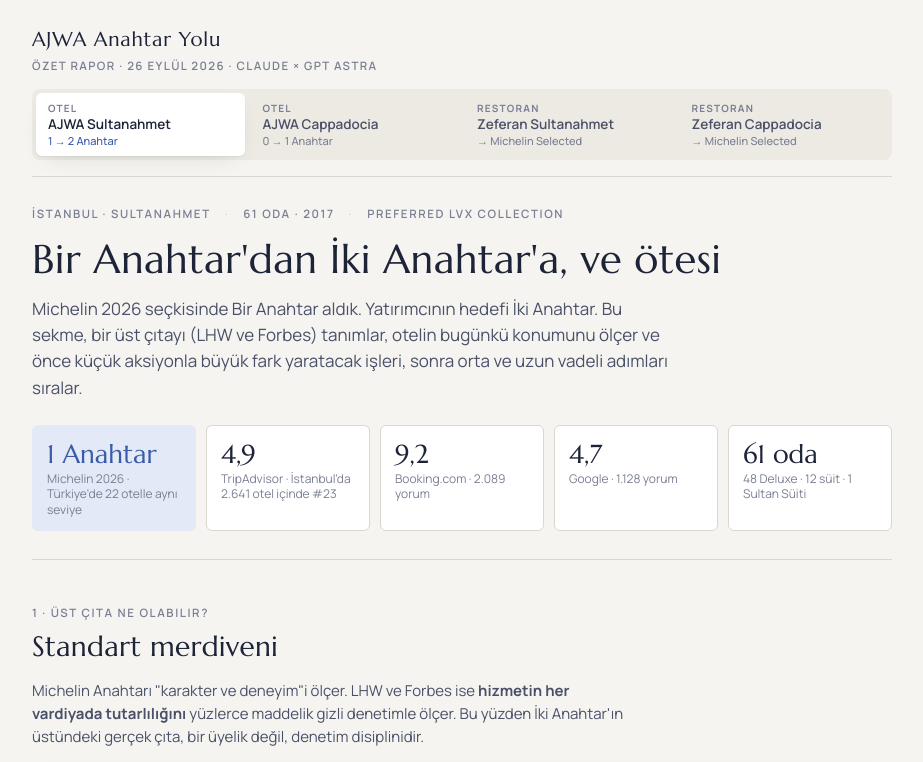
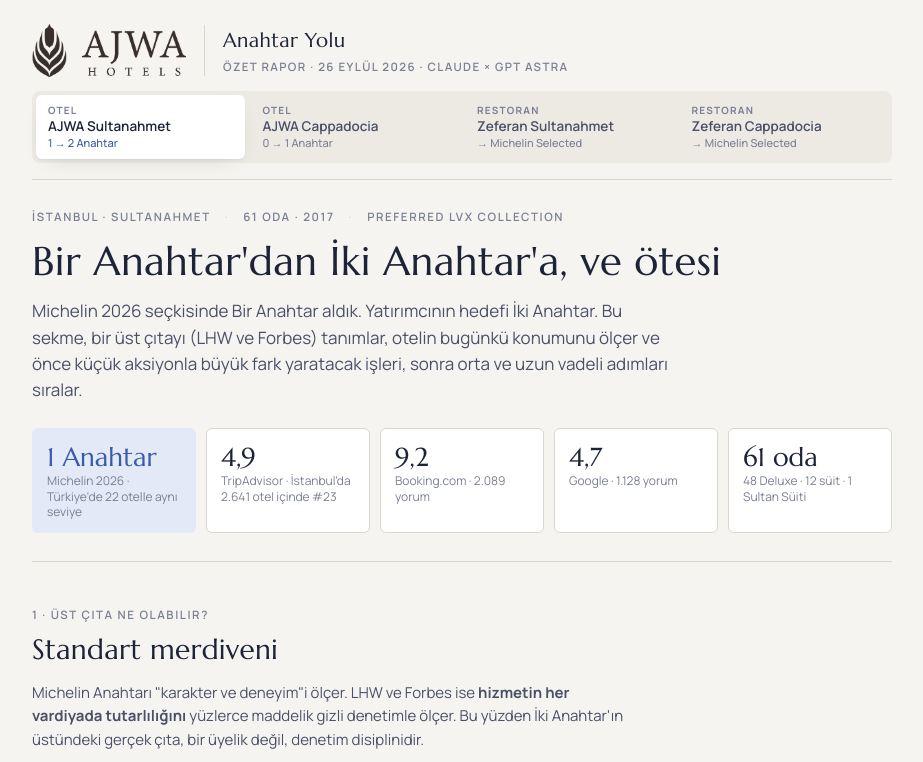
Before and after one commit to samikurtkoylu/ajwa-anahtar-yolu, a plain HTML site: page ajwa-anahtar-yolu.html in a window 1280 px wide. Shown: the top 762 px of the page, without its empty margins (178-1101 px from the left). Drawn offline with Linux system fonts and the light colour scheme.

Commit message:
Use supplied AJWA Hotels logo in report headers

```diff
--- a/ajwa-anahtar-yolu.html
+++ b/ajwa-anahtar-yolu.html
@@ -1,3 +1,4 @@
+<meta charset="utf-8"><meta name="viewport" content="width=device-width, initial-scale=1">
 <title>AJWA Anahtar Yolu</title>
 <link rel="stylesheet" href="https://fonts.googleapis.com/css2?family=Marcellus&family=Manrope:wght@400;500;600;700&display=swap">
 <style>
@@ -157,12 +158,13 @@
 footer a:hover{border-color:var(--ink2)}
 a:focus-visible{outline:2px solid var(--lapis);outline-offset:2px}
 @media (prefers-reduced-motion:no-preference){.act,.kpi,.step{transition:transform .18s ease}.act:hover{transform:translateY(-1px)}}
+.brand-mark{display:block;position:relative;width:154px;aspect-ratio:896/310;flex:none;overflow:hidden}.brand-mark img{position:absolute;display:block;width:126.674107%;max-width:none;height:auto;left:-13.28125%;top:-132.903226%}.brand-title{border-left:1px solid var(--line);padding-left:18px}@media(max-width:600px){.brand{gap:12px}.brand-mark{width:116px}.brand-title{padding-left:12px;font-size:13px}.brand-title small{font-size:10px}}.topbar>.brand{display:flex;align-items:center;gap:18px}.topbar>.brand .brand-title{letter-spacing:.02em}:root[data-theme="dark"] .brand-mark{background:#fff;box-shadow:0 0 0 8px #fff;border-radius:2px}@media(prefers-color-scheme:dark){:root:not([data-theme="light"]) .brand-mark{background:#fff;box-shadow:0 0 0 8px #fff;border-radius:2px}}@media(max-width:600px){.topbar>.brand{gap:12px}.topbar>.brand .brand-title small{letter-spacing:.03em}}
 </style>
 
 <div class="wrap">
 
 <div class="topbar">
-  <div class="brand">AJWA Anahtar Yolu<small>Özet rapor · 26 Eylül 2026 · Claude × GPT Astra</small></div>
+  <div class="brand"><span class="brand-mark"><img src="ajwa-brand/ajwa-hotels-logo-brown.png" alt="AJWA Hotels" width="1135" height="1134"></span><div class="brand-title">Anahtar Yolu<small>Özet rapor · 26 Eylül 2026 · Claude × GPT Astra</small></div></div>
   <div class="tabs" role="tablist" aria-label="Rapor seçimi">
     <button class="tab-btn" role="tab" id="btn-sultanahmet" aria-selected="true" aria-controls="tab-sultanahmet" data-tab="sultanahmet"><span class="grp">Otel</span>AJWA Sultanahmet<small>1 → 2 Anahtar</small></button>
     <button class="tab-btn" role="tab" id="btn-cappadocia" aria-selected="false" aria-controls="tab-cappadocia" data-tab="cappadocia"><span class="grp">Otel</span>AJWA Cappadocia<small>0 → 1 Anahtar</small></button>
```
Also changed, not shown: index.html (+2 -1 lines), ajwa-brand/ajwa-hotels-logo-brown.png (added).
